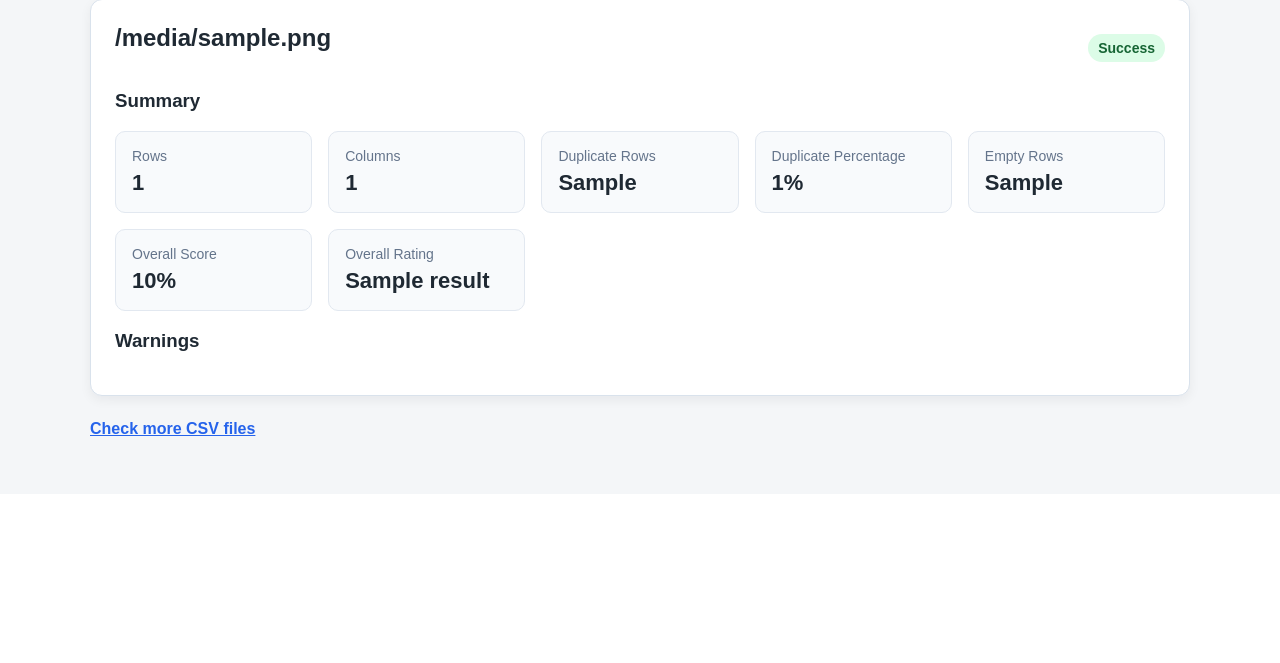
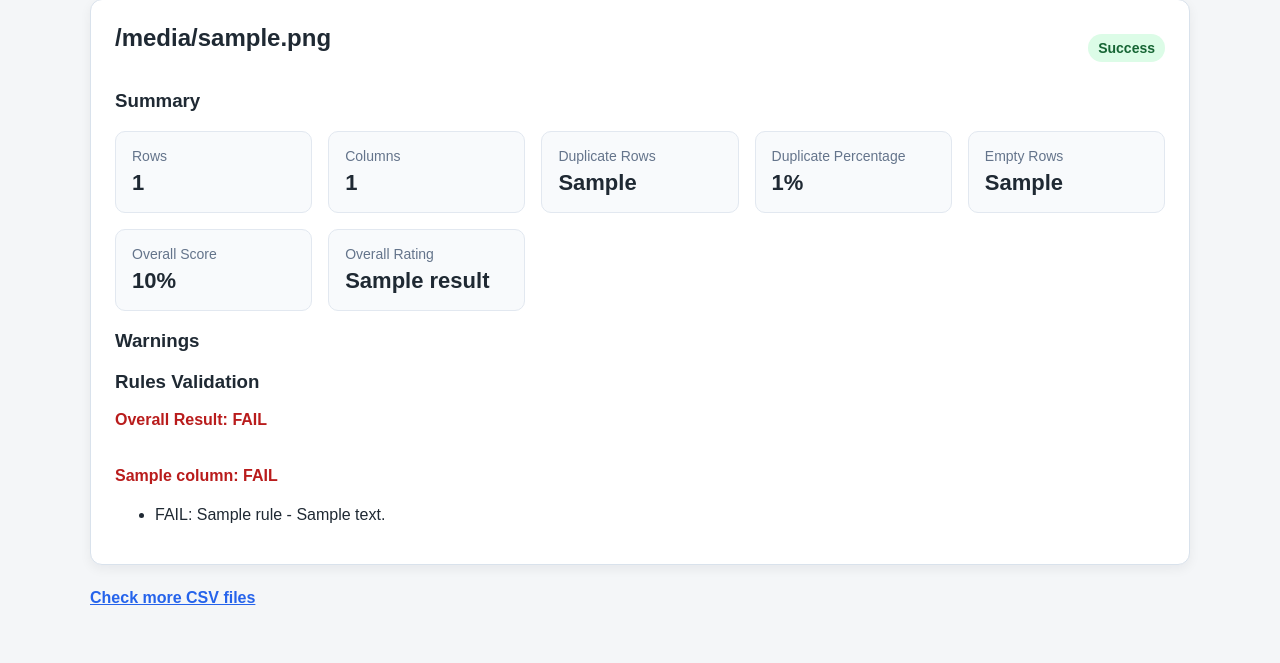
Before and after one commit to rp2215/csv-quality-checker, a Flask app: template src/web_app/templates/report.html in a window 1280 px wide. Shown: the part 370-1033 px from the top of the page. Before the commit the page ends 806 px from the top, so only its background shows below. Run offline with Flask 3, Linux system fonts and the light colour scheme; the template is opened without the code that fills it: most values are stand-ins (such as "Sample title", 1, 10 or a date in 2020).

Commit message:
web app now supports custom rule file upload and result display in report

```diff
--- a/src/web_app/app.py
+++ b/src/web_app/app.py
@@ -7,6 +7,7 @@ from datetime import datetime # for unique file timetstamps
 from pathlib import Path
 
 from batch_processor import process_csv_folder
+from rules_validator import load_rules_file
 
 
 app = Flask(__name__)
@@ -20,6 +21,18 @@ ALLOWED_EXTENSIONS = {"csv"}
 
 def allowed_file(filename):
     return "." in filename and filename.rsplit(".",1)[1].lower() in ALLOWED_EXTENSIONS
+
+# check uploaded rules files is JSON file
+def allowed_rules_file(filename):
+
+    # must have extension
+    if "." not in filename:
+        return False
+
+    file_extension = filename.rsplit(".",1)[1].lower()
+
+    if file_extension == "json":
+        return True
 
 def create_timestamp():
 
@@ -92,7 +105,27 @@ def index():
         if not saved_files:
             return render_template("index.html", error="No valid CSV files were selected")
 
-        batch_results = process_csv_folder(batch_folder)
+        rules = None
+        rules_file = request.files.get("rules_file")
+
+        if rules_file and rules_file.filename != "":
+
+            if not allowed_rules_file(rules_file.filename):
+                return render_template("index.hmtl", error="Rules file must be a .json file",)
+
+            rules_filename = create_timestamped_filename(rules_file.filename)
+
+            rules_path = batch_folder / rules_filename
+            rules_file.save(rules_path)
+
+            try:
+                rules = load_rules_file(rules_path)
+
+            except Exception as error:
+
+                return render_template("index.html", error=str(error))
+
+        batch_results = process_csv_folder(batch_folder,rules=rules)
         batch_results.extend(rejected_files)
 
         successful_files = sum(
--- a/src/web_app/static/style.css
+++ b/src/web_app/static/style.css
@@ -175,3 +175,37 @@ body {
     color: #2563eb;
     font-weight: 700;
 }
+
+.rules-section {
+    display: grid;
+    grid-template-columns: repeat(auto-fit, minmax(240px, 1fr));
+    gap: 16px;
+    margin-top: 12px;
+}
+
+.rule-column-card {
+    padding: 16px;
+    background: #f8fafc;
+    border: 1px solid #e2e8f0;
+    border-radius: 10px;
+}
+
+.rule-column-card h4 {
+    margin-top: 0;
+}
+
+
+.rules-pass {
+    color: #15803d;
+    font-weight: 700;
+}
+
+
+.rules-fail {
+    color: #b91c1c;
+    font-weight: 700;
+}
+
+.rule-column-card li {
+    margin-bottom: 6px;
+}
--- a/src/web_app/templates/index.html
+++ b/src/web_app/templates/index.html
@@ -33,13 +33,16 @@
 
             {% endif %}
 
+
             <!-- Upload form -->
 
             <form method="post" enctype="multipart/form-data" class="upload-form">
 
                 <label for="csv_files"> Choose CSV File(s):</label>
+                <input type="file" id="csv_files" name="csv_files" accept=".csv" multiple>
 
-                <input type="file" id="csv_files" name="csv_files" accept=".csv" multiple>
+                <label for="rules_file">Choose Rules File (Optional):</label>
+                <input type="file" id="rules_file" name="rules_file" accept=".json">
 
                 <button type="submit"> Upload and Analayse</button>
 
--- a/src/web_app/templates/report.html
+++ b/src/web_app/templates/report.html
@@ -178,6 +178,61 @@
 
                     </div>
 
+                    {% set rules_validation = file_result["results"].get("rules_validation") %}
+
+                    {% if rules_validation %}
+
+                        <h3>Rules Validation</h3>
+
+                        {% if rules_validation["overall_passed"] %}
+
+                            <p class="rules-pass">Overall Result: PASS</p>
+
+                        {% else %}
+
+                            <p class="rules-fail">Overall Result: FAIL</p>
+
+                        {% endif %}
+
+                        <div class="rules-section">
+
+                            {% for column_name, column_result in rules_validation["columns"].items() %}
+
+                                <div class="rule-column_card">
+
+                                    {% if column_result["passed"] %}
+
+                                        <h4 class="rules-pass">{{column_name}}: PASS</h4>
+
+                                    {% else %}
+
+                                        <h4 class="rules-fail">{{column_name}}: FAIL</h4>
+                                    {% endif %}
+
+                                    <ul>
+
+                                        {% for check in column_result["checks"] %}
+
+                                            <li>
+                                                {% if check["passed"] %}
+                                                    PASS:
+                                                {% else %}
+                                                    FAIL:
+                                                {% endif %}
+
+                                                {{check["rule"]}} -
+                                                {{check["message"]}}
+
+                                            </li>
+                                        {% endfor %}
+
+                                    </ul>
+
+                                </div>
+                            {% endfor %}
+                        </div>
+                    {% endif %}
+
                 {% endif %}
 
             </section>
```
